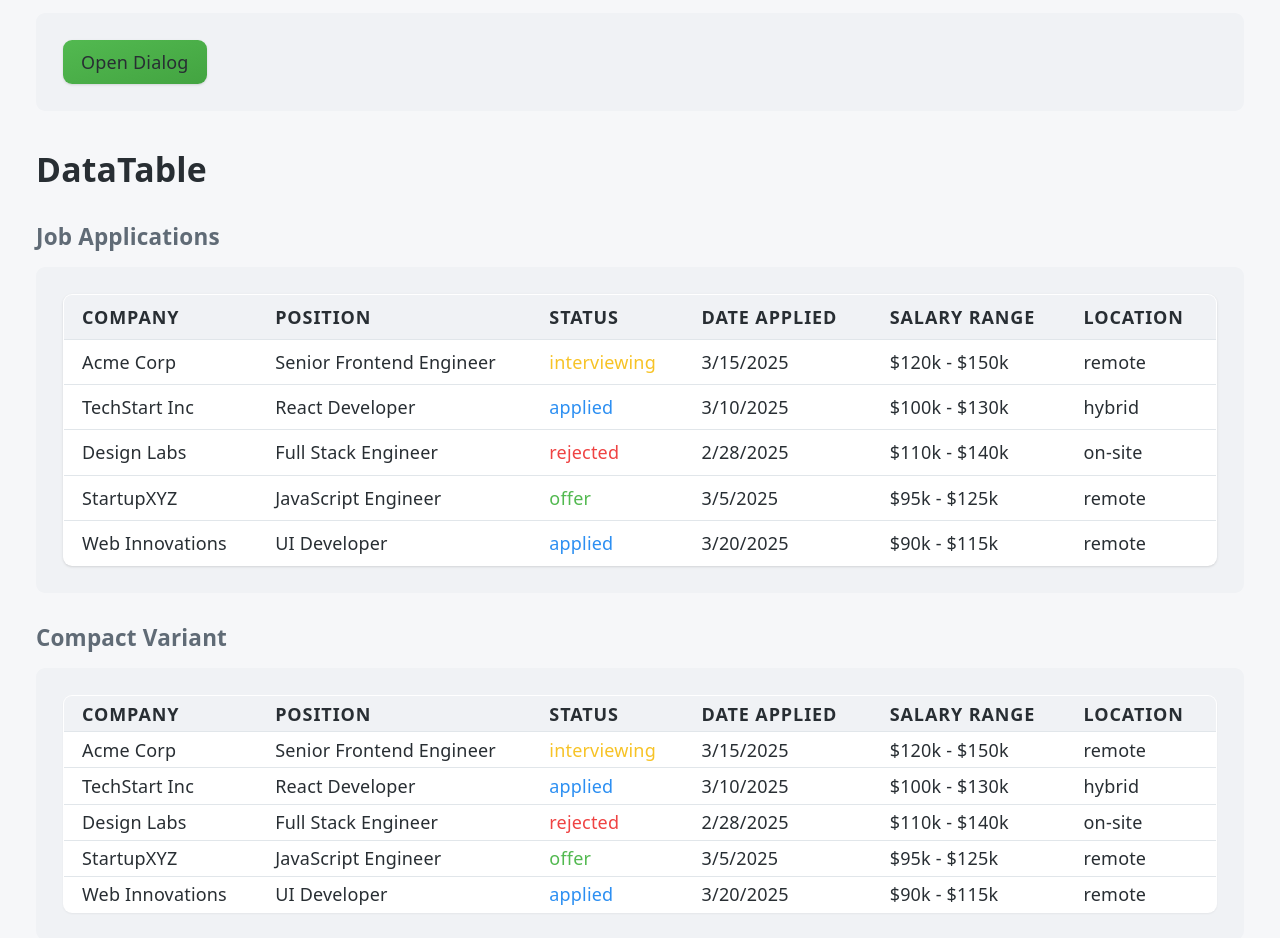
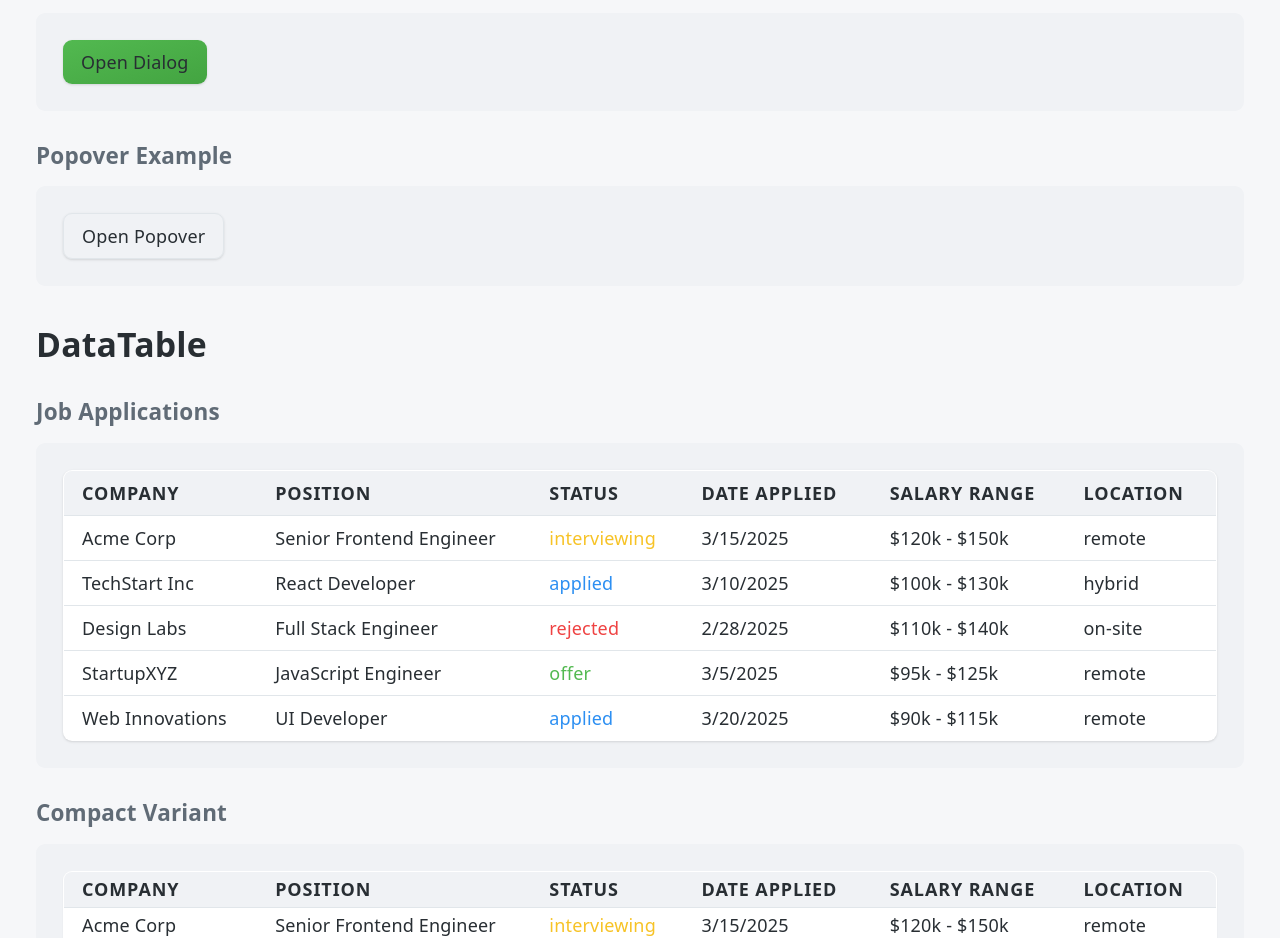
Before and after one commit to Leonard-Atorough/appiq, a React (Vite) app: page / in a window 1280 px wide. Shown: the part 3380-4318 px from the top of the page. Built offline with nearby package versions, Linux system fonts and the light colour scheme.

Commit message:
feat: Add popover example to ComponentShowcase with dialog functionality

```diff
--- a/src/features/componentShowcase/ComponentShowcase.tsx
+++ b/src/features/componentShowcase/ComponentShowcase.tsx
@@ -11,6 +11,7 @@ import type { JobApplication } from "@entities/application/model/types";
 
 export const ComponentShowcase = () => {
   const [dialogOpen, setDialogOpen] = useState(false);
+  const [popoverOpen, setPopoverOpen] = useState(false);
   const [inputSmall, setInputSmall] = useState("");
   const [inputMedium, setInputMedium] = useState("");
   const [inputLarge, setInputLarge] = useState("");
@@ -564,6 +565,25 @@ export const ComponentShowcase = () => {
           </Dialog>
         </div>
 
+        <SubsectionTitle title="Popover Example" />
+        <div className="p-6 bg-(--color-muted-bg) rounded-lg mb-6">
+          <Button variant="outline" onClick={() => setPopoverOpen(true)}>
+            Open Popover
+          </Button>
+          <Dialog
+            open={popoverOpen}
+            onOpenChange={setPopoverOpen}
+            title="Sample Popover"
+            description="This is a non-modal popover example. Click outside to close."
+            size="sm"
+            modal={false}
+          >
+            <p className="text-(--color-text)">
+              This is a popover. It doesn't block interaction with the rest of the page.
+            </p>
+          </Dialog>
+        </div>
+
         {/* DataTable Component */}
         <SectionTitle title="DataTable" />
 
```
